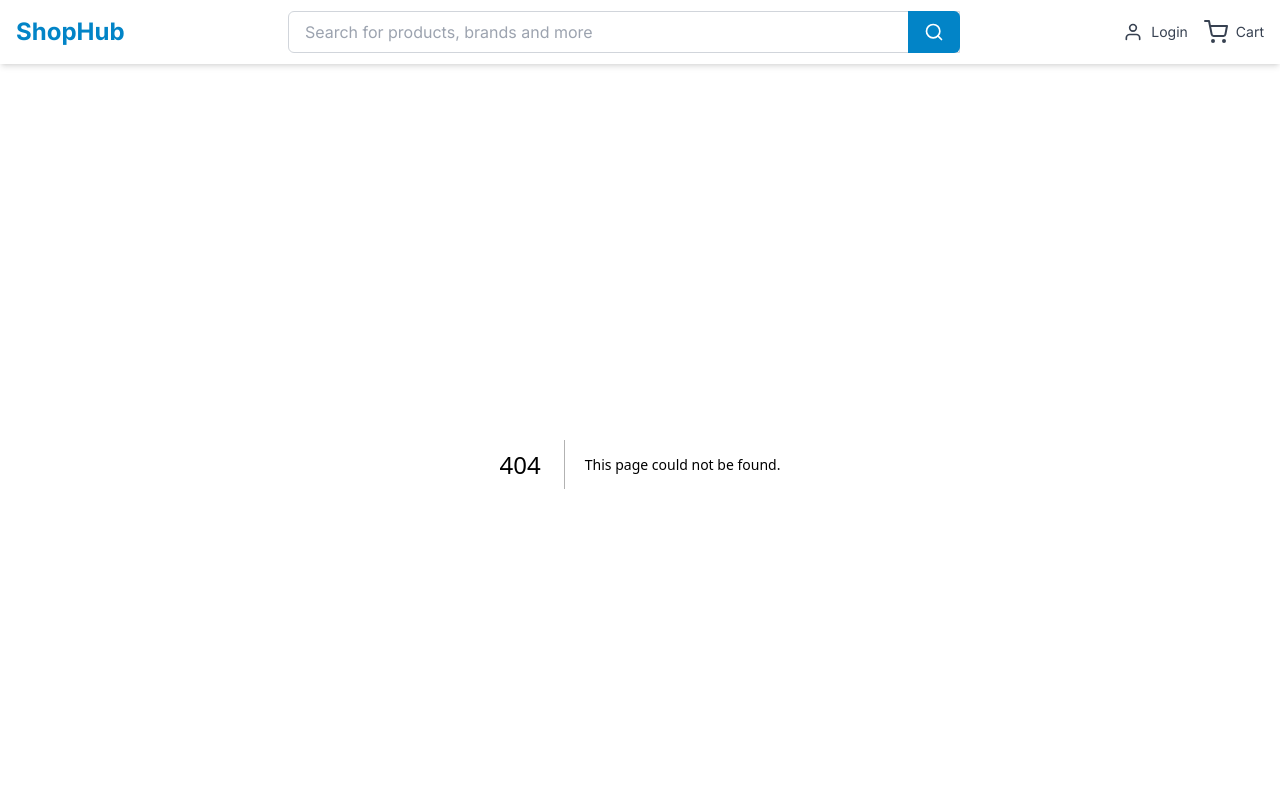
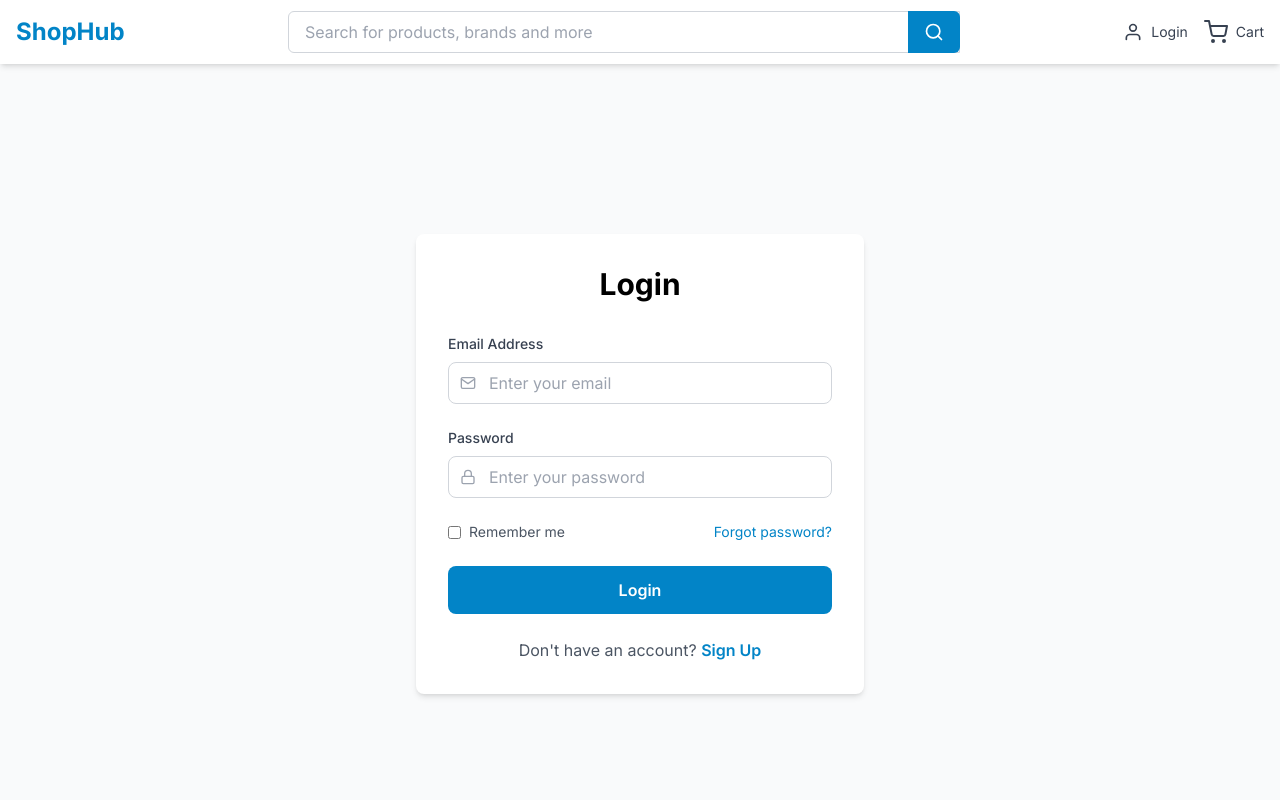
Before and after one commit to arunc827069-boop/eco, a Next.js app: page /login in a window 1280 px wide. Before the commit this address had no page. Shown: the top 800 px of the page. Built offline with nearby package versions, Linux system fonts and the light colour scheme.

Commit message:
Add files via upload

```diff
--- /dev/null
+++ b/app/login/page.tsx
@@ -0,0 +1,200 @@
+'use client';
+
+import { useState, useEffect } from 'react';
+import { useRouter, useSearchParams } from 'next/navigation';
+import Link from 'next/link';
+import { useUserStore } from '@/lib/store';
+import { FiMail, FiLock } from 'react-icons/fi';
+
+export default function LoginPage() {
+  const router = useRouter();
+  const searchParams = useSearchParams();
+  const redirect = searchParams.get('redirect') || '/';
+  const { login, isAuthenticated } = useUserStore();
+  const [isSignup, setIsSignup] = useState(false);
+  const [formData, setFormData] = useState({
+    name: '',
+    email: '',
+    password: '',
+    confirmPassword: '',
+  });
+  const [error, setError] = useState('');
+
+  useEffect(() => {
+    if (isAuthenticated) {
+      router.push(redirect);
+    }
+  }, [isAuthenticated, redirect, router]);
+
+  const handleSubmit = (e: React.FormEvent) => {
+    e.preventDefault();
+    setError('');
+
+    if (isSignup) {
+      if (formData.password !== formData.confirmPassword) {
+        setError('Passwords do not match');
+        return;
+      }
+      if (formData.password.length < 6) {
+        setError('Password must be at least 6 characters');
+        return;
+      }
+      // In a real app, you would register the user here
+      const newUser = {
+        id: Date.now().toString(),
+        name: formData.name,
+        email: formData.email,
+      };
+      login(newUser);
+      router.push(redirect);
+    } else {
+      // In a real app, you would authenticate the user here
+      // For demo purposes, we'll just log them in
+      const demoUser = {
+        id: '1',
+        name: 'Demo User',
+        email: formData.email,
+      };
+      login(demoUser);
+      router.push(redirect);
+    }
+  };
+
+  return (
+    <div className="min-h-screen flex items-center justify-center bg-gray-50 py-12 px-4">
+      <div className="max-w-md w-full bg-white rounded-lg shadow-md p-8">
+        <h1 className="text-3xl font-bold text-center mb-8">
+          {isSignup ? 'Create Account' : 'Login'}
+        </h1>
+
+        {error && (
+          <div className="bg-red-50 border border-red-200 text-red-700 px-4 py-3 rounded mb-4">
+            {error}
+          </div>
+        )}
+
+        <form onSubmit={handleSubmit} className="space-y-6">
+          {isSignup && (
+            <div>
+              <label className="block text-sm font-medium text-gray-700 mb-2">
+                Full Name
+              </label>
+              <input
+                type="text"
+                value={formData.name}
+                onChange={(e) =>
+                  setFormData({ ...formData, name: e.target.value })
+                }
+                required
+                className="w-full px-4 py-2 border border-gray-300 rounded-lg focus:outline-none focus:ring-2 focus:ring-primary-500"
+                placeholder="Enter your name"
+              />
+            </div>
+          )}
+
+          <div>
+            <label className="block text-sm font-medium text-gray-700 mb-2">
+              Email Address
+            </label>
+            <div className="relative">
+              <FiMail className="absolute left-3 top-1/2 transform -translate-y-1/2 text-gray-400" />
+              <input
+                type="email"
+                value={formData.email}
+                onChange={(e) =>
+                  setFormData({ ...formData, email: e.target.value })
+                }
+                required
+                className="w-full pl-10 pr-4 py-2 border border-gray-300 rounded-lg focus:outline-none focus:ring-2 focus:ring-primary-500"
+                placeholder="Enter your email"
+              />
+            </div>
+          </div>
+
+          <div>
+            <label className="block text-sm font-medium text-gray-700 mb-2">
+              Password
+            </label>
+            <div className="relative">
+              <FiLock className="absolute left-3 top-1/2 transform -translate-y-1/2 text-gray-400" />
+              <input
+                type="password"
+                value={formData.password}
+                onChange={(e) =>
+                  setFormData({ ...formData, password: e.target.value })
+                }
+                required
+                className="w-full pl-10 pr-4 py-2 border border-gray-300 rounded-lg focus:outline-none focus:ring-2 focus:ring-primary-500"
+                placeholder="Enter your password"
+              />
+            </div>
+          </div>
+
+          {isSignup && (
+            <div>
+              <label className="block text-sm font-medium text-gray-700 mb-2">
+                Confirm Password
+              </label>
+              <div className="relative">
+                <FiLock className="absolute left-3 top-1/2 transform -translate-y-1/2 text-gray-400" />
+                <input
+                  type="password"
+                  value={formData.confirmPassword}
+                  onChange={(e) =>
+                    setFormData({ ...formData, confirmPassword: e.target.value })
+                  }
+                  required
+                  className="w-full pl-10 pr-4 py-2 border border-gray-300 rounded-lg focus:outline-none focus:ring-2 focus:ring-primary-500"
+                  placeholder="Confirm your password"
+                />
+              </div>
+            </div>
+          )}
+
+          {!isSignup && (
+            <div className="flex items-center justify-between">
+              <label className="flex items-center">
+                <input type="checkbox" className="mr-2" />
+                <span className="text-sm text-gray-600">Remember me</span>
+              </label>
+              <Link
+                href="/forgot-password"
+                className="text-sm text-primary-600 hover:text-primary-700"
+              >
+                Forgot password?
+              </Link>
+            </div>
+          )}
+
+          <button
+            type="submit"
+            className="w-full bg-primary-600 text-white py-3 rounded-lg font-semibold hover:bg-primary-700 transition-colors"
+          >
+            {isSignup ? 'Sign Up' : 'Login'}
+          </button>
+        </form>
+
+        <div className="mt-6 text-center">
+          <p className="text-gray-600">
+            {isSignup ? 'Already have an account?' : "Don't have an account?"}{' '}
+            <button
+              onClick={() => {
+                setIsSignup(!isSignup);
+                setError('');
+                setFormData({
+                  name: '',
+                  email: '',
+                  password: '',
+                  confirmPassword: '',
+                });
+              }}
+              className="text-primary-600 hover:text-primary-700 font-semibold"
+            >
+              {isSignup ? 'Login' : 'Sign Up'}
+            </button>
+          </p>
+        </div>
+      </div>
+    </div>
+  );
+}
```
